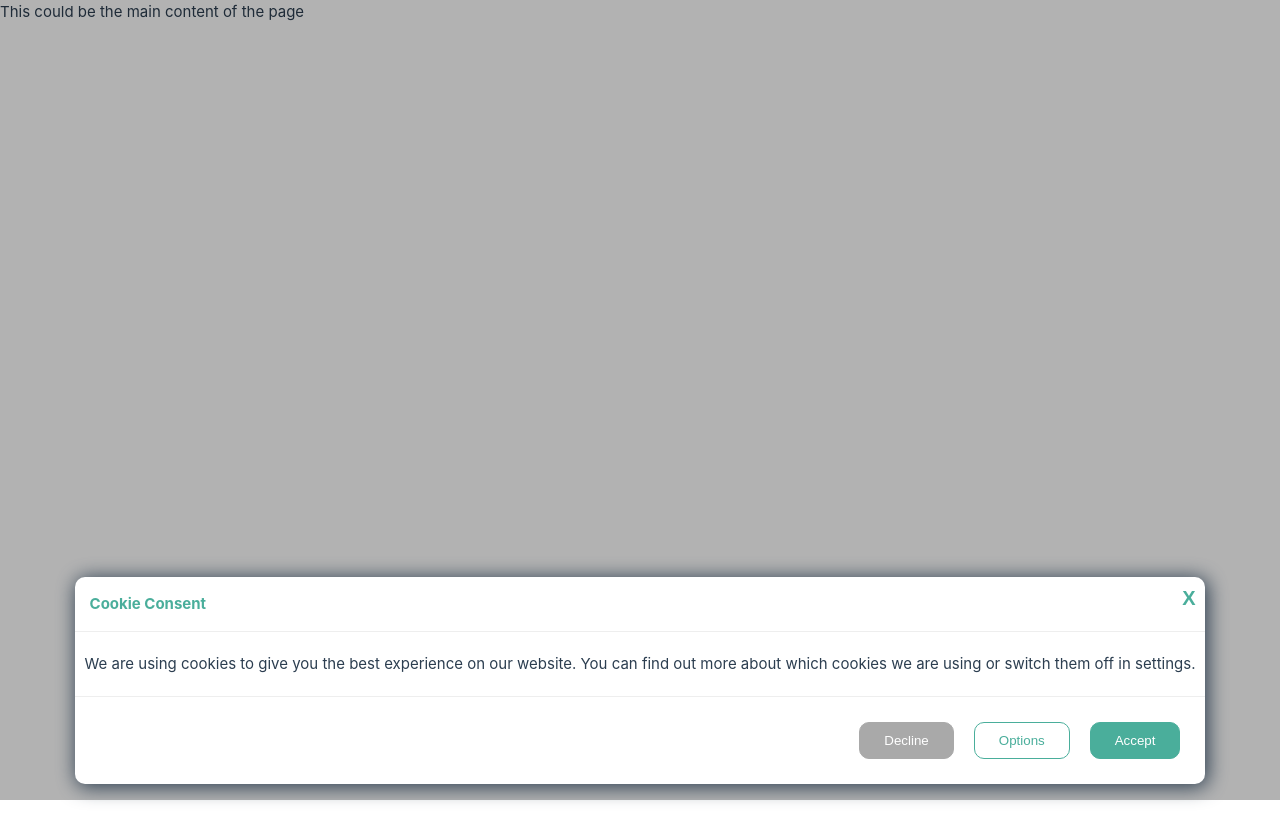
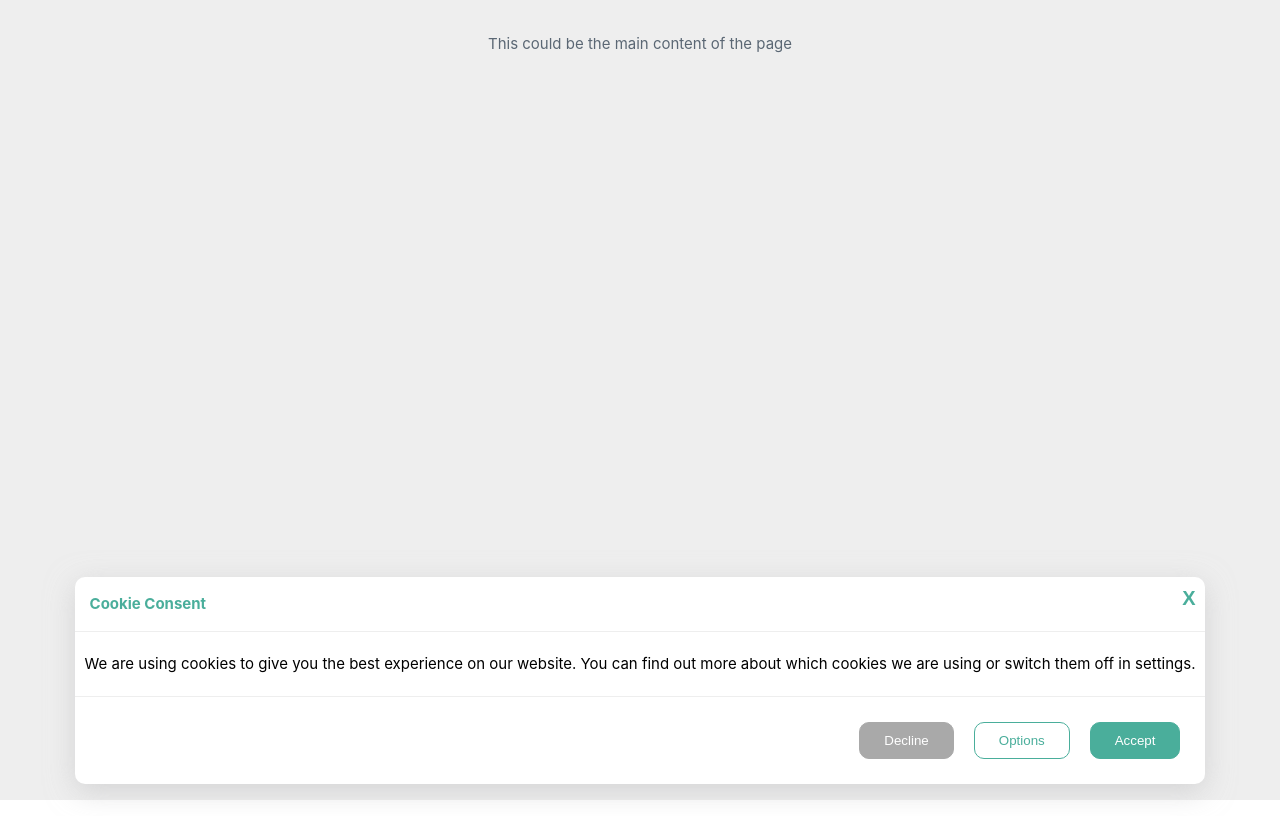
Before and after one commit to Gismo1337/vue-cookie-consent-banner, a Vue app: page / in a window 1280 px wide. Built offline with nearby package versions, Linux system fonts and the light colour scheme.

Commit message:
chore: fix css issues

```diff
--- a/src/App.vue
+++ b/src/App.vue
@@ -31,3 +31,14 @@ function setCookies(selectedCookies) {
     <template v-slot:footer> </template>
   </CookieModal>
 </template>
+
+<style scoped>
+main {
+  padding: 1rem;
+  margin: 1rem;
+  display: flex;
+  flex-direction: column;
+  align-items: center;
+  text-align: center;
+}
+</style>
--- a/src/components/CookieModal.vue
+++ b/src/components/CookieModal.vue
@@ -125,7 +125,7 @@ const decline = () => {
   bottom: 0;
   left: 0;
   right: 0;
-  background-color: rgba(0, 0, 0, 0.3);
+  background: #c6c6c64d;
   display: flex;
   justify-content: center;
   align-items: end;
@@ -133,7 +133,7 @@ const decline = () => {
 
 .modal {
   background: #ffffff;
-  box-shadow: 2px 2px 20px 1px;
+  box-shadow: #c0c0c195 0px 7px 29px 0px;
   overflow-x: auto;
   display: flex;
   flex-direction: column;
@@ -163,6 +163,7 @@ const decline = () => {
 .modal-body {
   position: relative;
   padding: 20px 10px;
+  color: black;
 }
 
 .btn-close {
```
